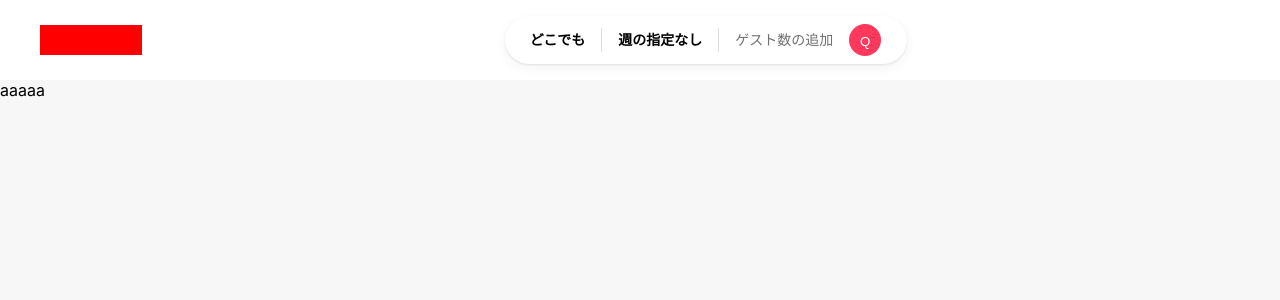
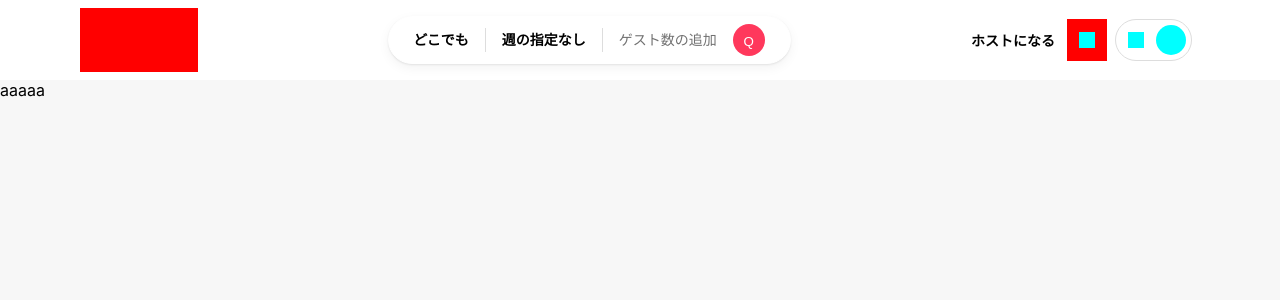
Before and after one commit to yuto-tech/MyMuseum, a Next.js app: page /airbnb in a window 1280 px wide. Shown: the top 300 px of the page. Built offline with nearby package versions, Linux system fonts and the light colour scheme.

Commit message:
header作成

```diff
--- /dev/null
+++ b/src/components/Reproduction/airbnb/header/components/controller.tsx
@@ -0,0 +1,85 @@
+import styled from '@emotion/styled';
+import React from 'react';
+
+type Props = {
+  className: string;
+};
+
+export const Controller = ({ className }: Props) => {
+  return (
+    <Container className={className} aria-label='プロフィール'>
+      <ControllerAnchor>ホストになる</ControllerAnchor>
+      <Expand type='button' aria-expanded='false' aria-label='言語と通貨を選択してください'>
+        <Circle />
+      </Expand>
+      <User type='button' aria-expanded='false' aria-label='メインナビゲーションメニュー'>
+        <HamburgerMenu />
+        <UserIcon />
+      </User>
+    </Container>
+  );
+};
+
+const Container = styled.nav`
+  display: flex;
+  flex: auto;
+  margin-right: 8px;
+  justify-content: flex-end;
+  height: 42px;
+`;
+
+const ControllerAnchor = styled.a`
+  display: flex;
+  justify-content: center;
+  align-items: center;
+  background-color: transparent;
+  cursor: pointer;
+  padding: 12px;
+  font-weight: 600;
+  width: 108px;
+  font-size: 14px;
+`;
+
+const Expand = styled.button`
+  background-color: red;
+  border: 0;
+  cursor: pointer;
+  padding: 12px;
+  margin-right: 8px;
+`;
+
+const Circle = styled.div`
+  //buttonの中にdivを入れるのはダメなのは理解している、svgとかimgが入ることをイメージしてる
+  height: 16px;
+  width: 16px;
+  background-color: aqua;
+`;
+
+const User = styled.button`
+  display: flex;
+  align-items: center;
+  background-color: red;
+  padding: 5px 5px 5px 12px;
+  cursor: pointer;
+  margin: 0;
+  text-align: inherit;
+  background-color: #fff;
+  border: 1px solid #ddd;
+  border-radius: 21px;
+  transition: box-shadow 0.2s ease;
+`;
+
+//ASK:buttonの中にdivを入れている理由
+const HamburgerMenu = styled.div`
+  background-color: aqua;
+  height: 16px;
+  width: 16px;
+`;
+
+const UserIcon = styled.div`
+  background-color: aqua;
+  height: 30px;
+  width: 30px;
+  margin-left: 12px;
+  border-radius: 99px;
+`;
--- /dev/null
+++ b/src/components/Reproduction/airbnb/header/components/icon.tsx
@@ -0,0 +1,41 @@
+import styled from '@emotion/styled';
+import React from 'react';
+
+export const Icon = () => {
+  return (
+    <Container>
+      <Anchor href={'#'} aria-label='Airbnbのホームページ'>
+        <SVG></SVG>
+      </Anchor>
+    </Container>
+  );
+};
+
+//outline:noneを使ってフォーカス時の枠線を消す
+//アクセシビリティを考慮すると、ボタンには必ずフォーカスが当たるようにする
+
+const Container = styled.div`
+  flex: 1 0 140px;
+`;
+
+const Anchor = styled.a`
+  text-decoration: none;
+  background-color: #fff;
+  cursor: pointer;
+  display: block;
+  &:focus {
+    outline: none;
+  }
+
+  &:hover {
+    background-color: #ff385c;
+  }
+`;
+
+const SVG = styled.div`
+  width: 118px;
+  height: 64px;
+  display: block;
+  margin: auto 0;
+  background-color: red;
+`;
--- /dev/null
+++ b/src/components/Reproduction/airbnb/header/components/searchBar.tsx
@@ -0,0 +1,113 @@
+import styled from '@emotion/styled';
+import React from 'react';
+
+type Props = {
+  className: string;
+};
+
+export const SearchBar = ({ className }: Props) => {
+  return (
+    <Container className={className}>
+      <Location>
+        <SomeWhere>どこでも</SomeWhere>
+      </Location>
+      <Span />
+      <Location>
+        <NoWeekSpecified>週の指定なし</NoWeekSpecified>
+      </Location>
+      <Span />
+      <Location>
+        <AddGuestCount>ゲスト数の追加</AddGuestCount>
+        <SearchIcon>Q</SearchIcon>
+      </Location>
+    </Container>
+  );
+};
+
+const Container = styled.div`
+  display: inline-flex;
+  min-width: 400px;
+  background-color: #fff;
+  flex: 0 1 auto;
+  margin: 0 24px;
+  text-align: center;
+  align-items: center;
+  border: 1px solid #fff;
+  border-radius: 40px;
+  height: 48px;
+  text-decoration: none;
+  box-shadow: 0 1px 2px rgb(0 0 0 / 8%), 0 4px 12px rgb(0 0 0 / 5%);
+  transition: box-shadow 0.2s ease;
+`;
+
+const Span = styled.span`
+  background-color: #ddd;
+  flex: 0 0 1px;
+  height: 24px;
+  width: 10px;
+  line-height: 24px;
+`;
+
+const Location = styled.button`
+  display: flex;
+  background-color: transparent;
+  align-items: center;
+  cursor: pointer;
+  padding: 0;
+  border: 1px solid transparent;
+  border-radius: 4px;
+  margin: -1px;
+  &:first-of-type {
+    padding-left: 8px;
+    border-top-left-radius: inherit;
+    border-bottom-left-radius: inherit;
+  }
+`;
+
+const SomeWhere = styled.div`
+  font-size: 14px;
+  font-weight: 600;
+  line-height: 18px;
+  text-overflow: ellipsis;
+  white-space: nowrap; //この使い方は分からない
+  flex: 1 1 auto;
+  min-width: 80px;
+  overflow: hidden;
+  padding-inline-start: 16px;
+  padding-inline-end: 16px;
+`;
+
+const NoWeekSpecified = styled.div`
+  font-size: 14px;
+  font-weight: 600;
+  line-height: 18px;
+  text-overflow: ellipsis;
+  white-space: nowrap; //この使い方は分からない
+  flex: 1 1 auto;
+  overflow: hidden;
+  padding-inline-start: 16px;
+  padding-inline-end: 16px;
+`;
+
+const AddGuestCount = styled.div`
+  color: #717171;
+  font-size: 14px;
+  font-weight: 400;
+  line-height: 18px;
+  text-overflow: ellipsis;
+  white-space: nowrap; //この使い方は分からない
+  flex: 1 1 auto;
+  overflow: hidden;
+  padding-inline-start: 16px;
+  padding-inline-end: 16px;
+`;
+
+const SearchIcon = styled.div`
+  background-color: #ff385c;
+  margin: 7px 7px 7px 0;
+  border-radius: 50%;
+  padding: 10px;
+  height: 32px;
+  width: 32px;
+  color: #fff;
+`;
--- a/src/components/Reproduction/airbnb/header/header.tsx
+++ b/src/components/Reproduction/airbnb/header/header.tsx
@@ -1,34 +1,23 @@
 import styled from '@emotion/styled';
 import React from 'react';
+import { Controller } from './components/controller';
+import { Icon } from './components/icon';
+import { SearchBar } from './components/searchBar';
+
+const SearchBarLayout = 'margin: 0 24px;';
+const ControllerLayout = 'margin-left: 8px;';
 
 export const Header = () => {
   return (
-    <Box>
-      <Icon>
-        <Anchor href={'#'} aria-label='Airbnbのホームページ'>
-          <SVG></SVG>
-        </Anchor>
-      </Icon>
-      <SearchBar>
-        <Location>
-          <SomeWhere>どこでも</SomeWhere>
-        </Location>
-        <Span />
-        <Location>
-          <NoWeekSpecified>週の指定なし</NoWeekSpecified>
-        </Location>
-        <Span />
-        <Location>
-          <AddGuestCount>ゲスト数の追加</AddGuestCount>
-          <SearchIcon>Q</SearchIcon>
-        </Location>
-      </SearchBar>
-      <Controller aria-label='プロフィール'></Controller>
-    </Box>
+    <Container>
+      <Icon />
+      <SearchBar className={SearchBarLayout} />
+      <Controller className={ControllerLayout} />
+    </Container>
   );
 };
 
-const Box = styled.div`
+const Container = styled.div`
   display: flex;
   justify-content: space-between;
   align-items: center;
@@ -40,137 +29,6 @@
   z-index: 10;
   display: flex;
 
-  padding-inline-start: 40px;
-  padding-inline-end: 40px;
+  padding-inline-start: 80px;
+  padding-inline-end: 80px;
 `;
-
-//outline:noneを使ってフォーカス時の枠線を消す
-//アクセシビリティを考慮すると、ボタンには必ずフォーカスが当たるようにする
-
-const Anchor = styled.a`
-  text-decoration: none;
-  background-color: #fff;
-  cursor: pointer;
-  display: block;
-  &:focus {
-    outline: none;
-  }
-
-  &:hover {
-    background-color: #ff385c;
-  }
-`;
-
-const Icon = styled.div`
-  flex: 1 0 140px;
-`;
-
-const SVG = styled.div`
-  width: 102px;
-  height: 30px;
-  display: block;
-  margin: auto 0;
-  background-color: red;
-`;
-
-const SearchBar = styled.div`
-  display: inline-flex;
-  min-width: 348px;
-  background-color: #fff;
-  flex: 0 1 auto;
-  margin: 0 24px;
-  text-align: center;
-  align-items: center;
-  border: 1px solid #fff;
-  border-radius: 40px;
-  height: 48px;
-  text-decoration: none;
-  box-shadow: 0 1px 2px rgb(0 0 0 / 8%), 0 4px 12px rgb(0 0 0 / 5%);
-  transition: box-shadow 0.2s ease;
-`;
-
-const Span = styled.span`
-  background-color: #ddd;
-  flex: 0 0 1px;
-  height: 24px;
-  width: 10px;
-  line-height: 24px;
-`;
-
-const Location = styled.button`
-  display: flex;
-  background-color: transparent;
-  align-items: center;
-  cursor: pointer;
-  padding: 0;
-  text-align: inherit;
-  border: 1px solid transparent;
-  border-radius: 4px;
-  margin: -1px;
-  &:first-of-type {
-    padding-left: 8px;
-    border-top-left-radius: inherit;
-    border-bottom-left-radius: inherit;
-  }
-`;
-
-const SomeWhere = styled.div`
-  font-size: 14px;
-  font-weight: 600;
-  line-height: 18px;
-  text-overflow: ellipsis;
-  white-space: nowrap; //この使い方は分からない
-  flex: 1 1 auto;
-  min-width: 80px;
-  overflow: hidden;
-  padding-inline-start: 16px;
-  padding-inline-end: 16px;
-`;
-
-const NoWeekSpecified = styled.div`
-  font-size: 14px;
-  font-weight: 600;
-  line-height: 18px;
-  text-overflow: ellipsis;
-  white-space: nowrap; //この使い方は分からない
-  flex: 1 1 auto;
-  min-width: 80px;
-  overflow: hidden;
-  padding-inline-start: 16px;
-  padding-inline-end: 16px;
-`;
-
-const AddGuestCount = styled.div`
-  color: #717171;
-  font-size: 14px;
-  font-weight: 400;
-  line-height: 18px;
-  text-overflow: ellipsis;
-  white-space: nowrap; //この使い方は分からない
-  flex: 1 1 auto;
-  min-width: 80px;
-  overflow: hidden;
-  padding-inline-start: 16px;
-  padding-inline-end: 16px;
-`;
-
-const SearchIcon = styled.div`
-  background-color: #ff385c;
-  margin: 7px 7px 7px 0;
-  border-radius: 50%;
-  padding: 10px;
-  height: 32px;
-  width: 32px;
-  color: #fff;
-`;
-
-const Controller = styled.div`
-  display: flex;
-  flex: auto;
-  margin-right: 8px;
-  justify-content: flex-end;
-`;
-
-const ControllerAnchor = styled.div`
-  background-color: transparent;
-`;
```
